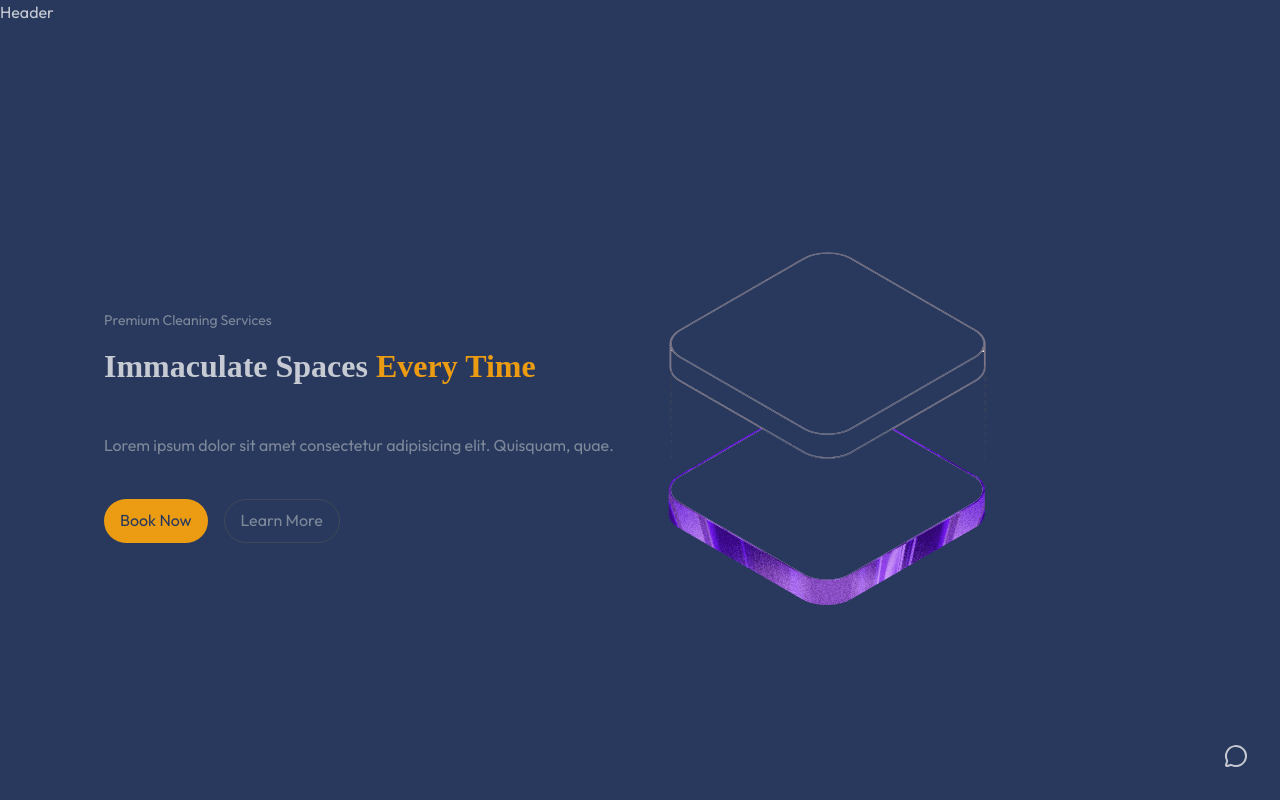
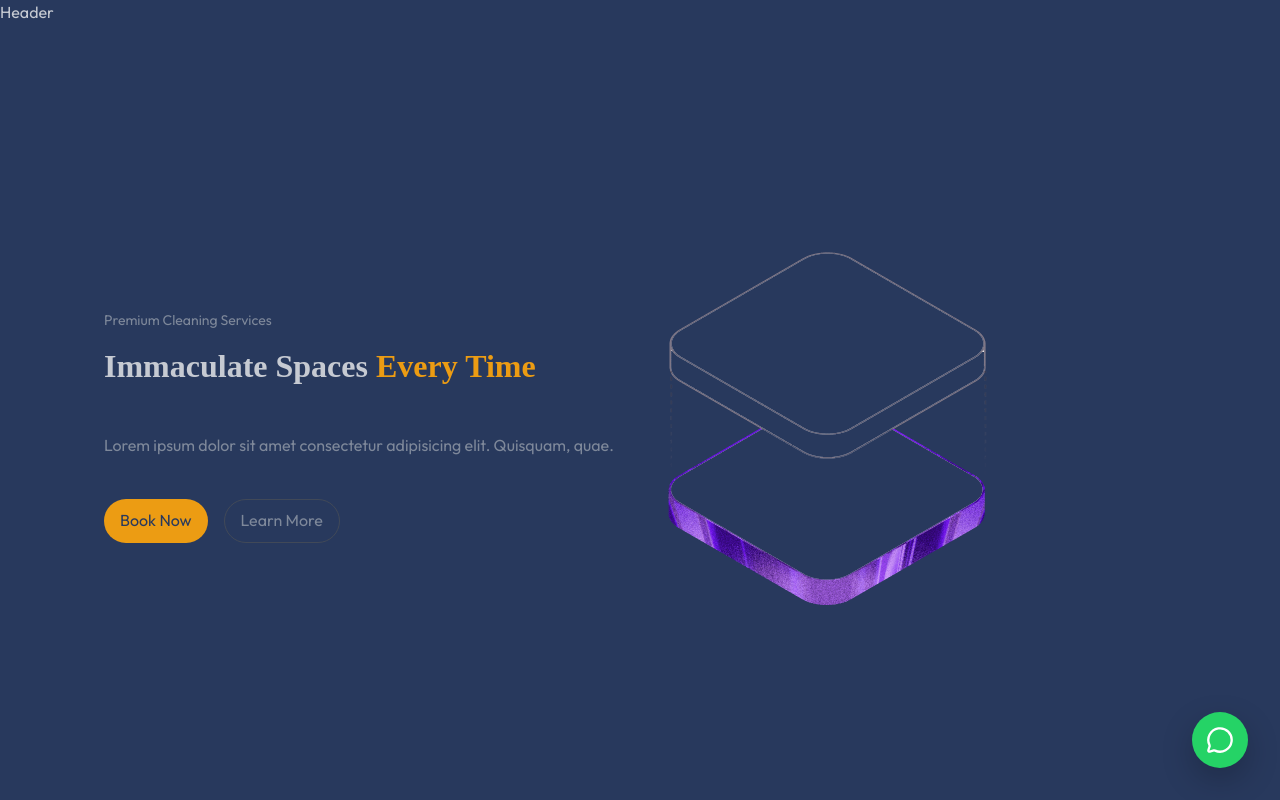
Before and after one commit to jkibura/cleaning-4, a React (Vite) app: page / in a window 1280 px wide. Shown: the top 800 px of the page. Built offline with nearby package versions, Linux system fonts and the light colour scheme.

Commit message:
WhatsApp done.

```diff
--- a/src/App.tsx
+++ b/src/App.tsx
@@ -5,6 +5,7 @@ import Services from "./components/sections/Services/Services"
 import WhatsAppButton from "./components/ui/WhatsAppButton"
 import Footer from "./components/layout/Footer/Footer"
 import { heroContent, trustBarContent, servicesContent } from "./data/siteContent"
+import { whatsAppConfig } from "./config/site"
 
 
 function App() {
@@ -15,7 +16,7 @@ function App() {
         <Hero content={heroContent}/>
         <Trust content={trustBarContent} />
         <Services content={servicesContent}/>
-        <WhatsAppButton />
+        <WhatsAppButton content={whatsAppConfig}/>
       </main>
       <Footer />
     </>
--- a/src/components/sections/Services/Services.tsx
+++ b/src/components/sections/Services/Services.tsx
@@ -13,7 +13,7 @@ const Services = ( { content }: ServicesProps) => {
         <div className={styles.cards}>
             {content.services.map(service => (
                 <div className={styles.service} key={service.id}>
-                    <div className={styles.icon}><service.icon /></div>
+                    <div className={styles.icon}><service.icon size={28}/></div>
                     <h3 className={styles.title}>{service.title}</h3>
                     <p className={styles.description}>{service.description}</p>
                     {service.price && (<p className={styles.price}>{service.price}</p>)}
--- a/src/components/ui/WhatsAppButton.module.css
+++ b/src/components/ui/WhatsAppButton.module.css
@@ -4,4 +4,22 @@
     right: 2rem;
     bottom: 2rem;
     z-index: 1000;
+    width: 56px;
+    height: 56px;
+    border-radius: 50%;
+    background: var(--color-whatsapp);
+    color: #fff;
+    display: flex;
+    align-items: center;
+    justify-content: center;
+    box-shadow: var(--shadow-lg);
+    transition: transform var(--transition);
 }
+
+.floating:hover {
+    transform: scale(1.1);
+}
+
+.icon {
+    color: #fff;
+}
--- a/src/components/ui/WhatsAppButton.tsx
+++ b/src/components/ui/WhatsAppButton.tsx
@@ -1,10 +1,25 @@
 import { MessageCircle } from "lucide-react"
+import type { WhatsAppConfig } from "../../types/index";
 import styles from './WhatsAppButton.module.css'
 
-const WhatsAppButton = () => {
+export interface WhatsAppButtonProps {
+    content: WhatsAppConfig
+}
+
+
+const WhatsAppButton = ( { content }: WhatsAppButtonProps) => {
+
+
+    const waLink = `https://wa.me/${content.phoneNumber}?text=${encodeURIComponent(content.message)}`
+
   return (
-    <a href="wa.me">
-        <MessageCircle className={styles.floating}/>
+    <a href={waLink}
+        target="_blank"
+        rel="noopener noreferrer"
+        aria-label="WhatsApp"
+        className={styles.floating}
+        >
+        <MessageCircle className={styles.icon} size={28}/>
     </a>
   )
 }
```
